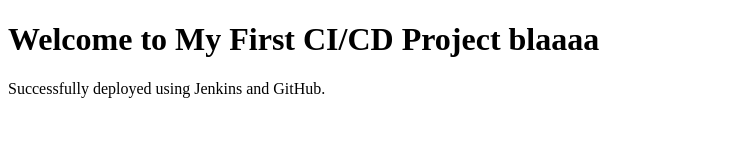
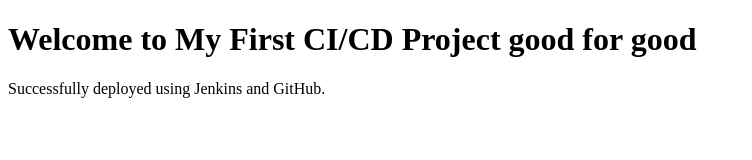
Before and after one commit to karthik-zuzu/jenkins-first-pipeline, a plain HTML site: page index.html in a window 1280 px wide. Shown: the whole page, without its empty margins (0-752 px from the left). Drawn offline with Linux system fonts and the light colour scheme.

Commit message:
Update index.html

```diff
--- a/index.html
+++ b/index.html
@@ -5,7 +5,7 @@
     <title>My DevOps Project and aws and AzURE and good for future, good news</title>
 </head>
 <body>
-    <h1>Welcome to My First CI/CD Project blaaaa</h1>
+    <h1>Welcome to My First CI/CD Project good for good</h1>
     <p>Successfully deployed using Jenkins and GitHub.</p>
 </body>
 </html>
```
